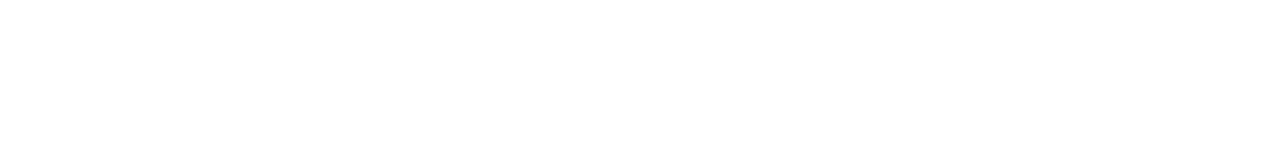
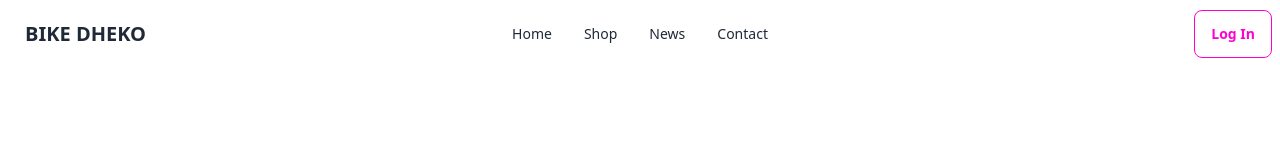
Before and after one commit to RonySorkerr/biker_zone, a plain HTML site: page index.html in a window 1280 px wide. Drawn offline with nearby package versions, Linux system fonts and the light colour scheme.

Commit message:
basic nav done

```diff
--- a/index.html
+++ b/index.html
@@ -3,6 +3,7 @@
 <head>
     <meta charset="UTF-8">
     <meta name="viewport" content="width=device-width, initial-scale=1.0">
+    <!-- tailwind and daisy UI cdn -->
     <link href="https://cdn.jsdelivr.net/npm/daisyui@4.6.0/dist/full.min.css" rel="stylesheet" type="text/css" />
     <script src="https://cdn.tailwindcss.com"></script>
     <title>Bikerz Zone</title>
@@ -10,6 +11,45 @@
 
 <body>
 
+    <header>
+        <nav>
+            <div class="navbar bg-base-100">
+                <div class="navbar-start">
+                  <div class="dropdown">
+                    <div tabindex="0" role="button" class="btn btn-ghost lg:hidden">
+                      <svg xmlns="http://www.w3.org/2000/svg" class="h-5 w-5" fill="none" viewBox="0 0 24 24" stroke="currentColor"><path stroke-linecap="round" stroke-linejoin="round" stroke-width="2" d="M4 6h16M4 12h8m-8 6h16" /></svg>
+                    </div>
+                    <ul tabindex="0" class="menu menu-sm dropdown-content mt-3 z-[1] p-2 shadow bg-base-100 rounded-box w-52">
+                      <li><a>Home</a></li>
+                      <li>
+                        <a>Shop</a>
+                      </li>
+                      <li><a>News</a></li>
+                      <li><a>Contact</a></li>
+                    </ul>
+                  </div>
+                  <a class="btn btn-ghost text-xl">BIKE DHEKO</a>
+                </div>
+                <div class="navbar-center hidden lg:flex">
+                  <ul class="menu menu-horizontal px-1">
+                    <li><a>Home</a></li>
+                    <li><a href="">Shop</a></li>
+                    <li><a>News</a></li>
+                    <li><a>Contact</a></li>
+                  </ul>
+                </div>
+                <div class="navbar-end">
+                  <a class="btn btn-outline btn-secondary">Log In</a>
+                </div>
+              </div>
+        </nav>
+    </header>
+    <main>
+
+    </main>
+    <footer>
+
+    </footer>
 </body>
 
 </html>
```
